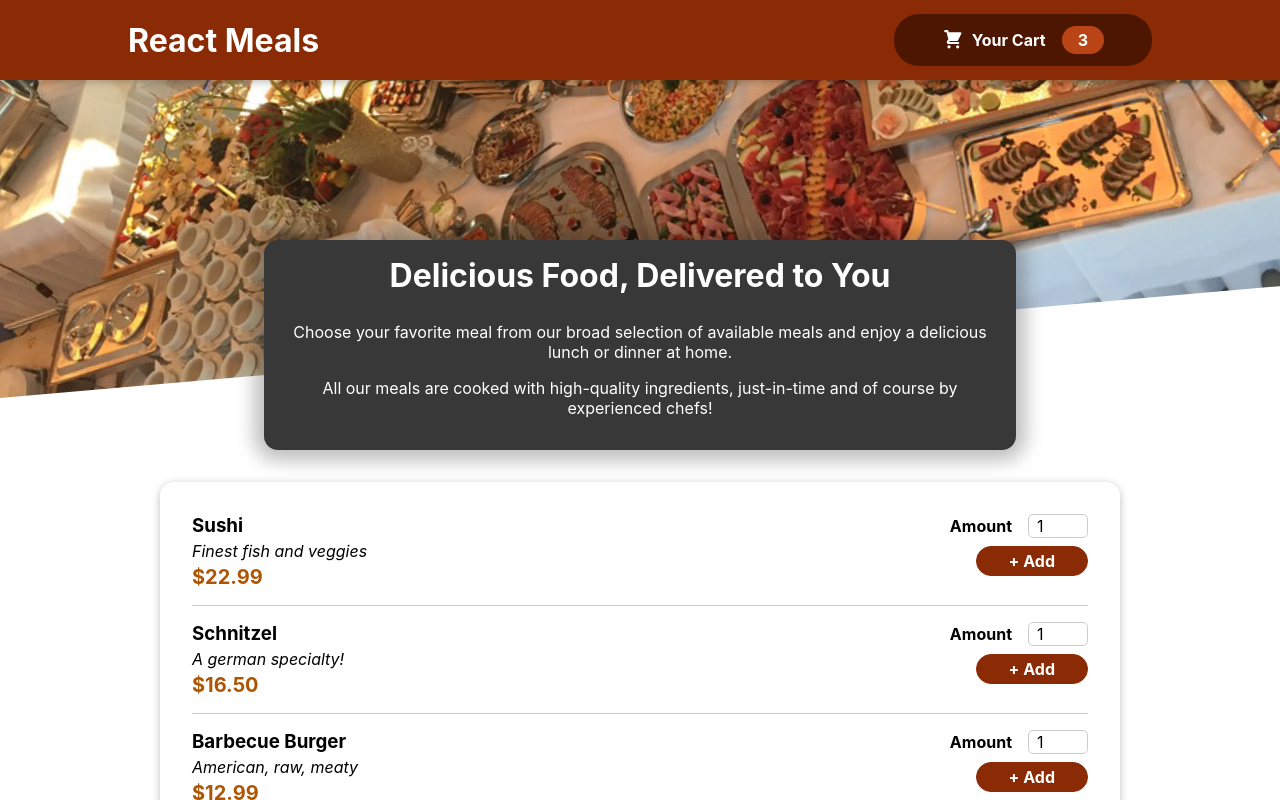
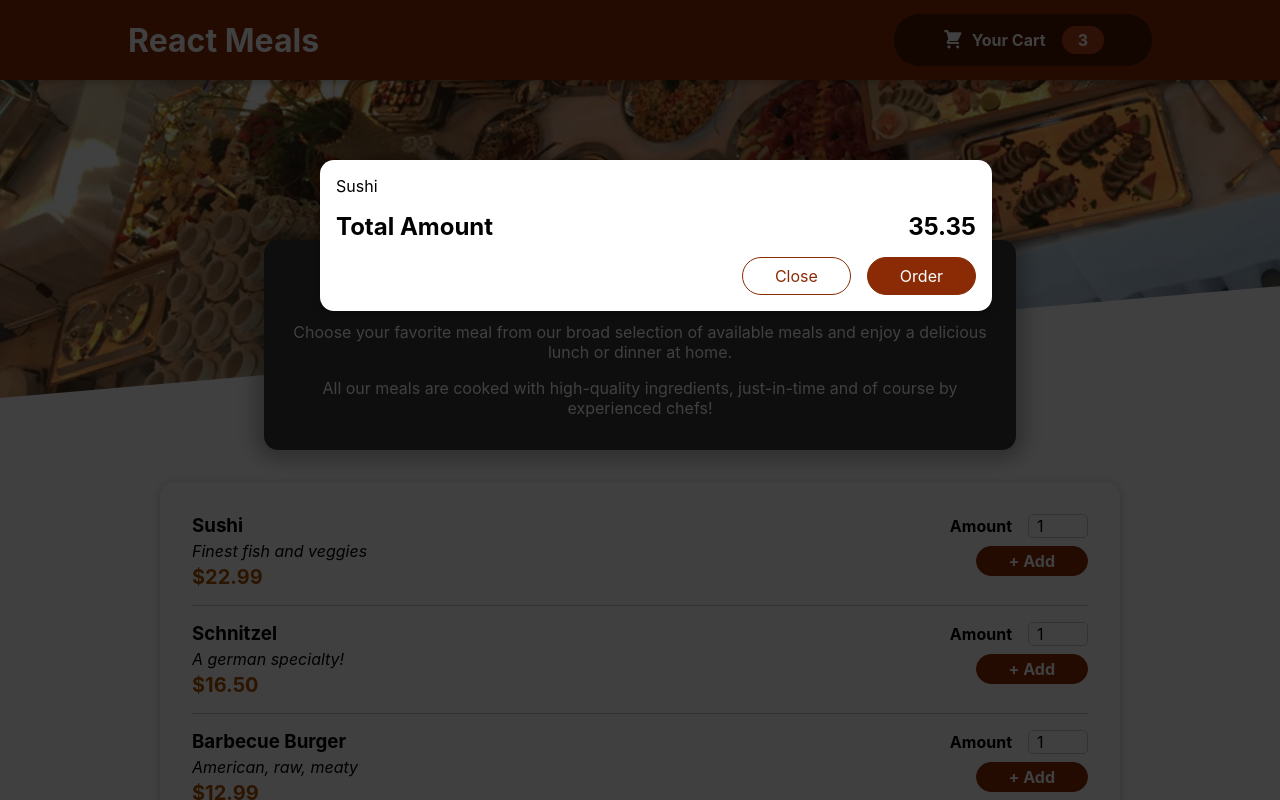
Before and after one commit to jhudson357/react-meals, a React (Create React App) app: page / in a window 1280 px wide. Shown: the top 800 px of the page. Built offline with nearby package versions, Linux system fonts and the light colour scheme.

Commit message:
add modal using portals

```diff
--- a/public/index.html
+++ b/public/index.html
@@ -10,10 +10,6 @@
       content="Web site created using create-react-app"
     />
     <link rel="apple-touch-icon" href="%PUBLIC_URL%/logo192.png" />
-    <!--
-      manifest.json provides metadata used when your web app is installed on a
-      user's mobile device or desktop. See https://developers.google.com/web/fundamentals/web-app-manifest/
-    -->
     <link rel="manifest" href="%PUBLIC_URL%/manifest.json" />
     <!--
       Notice the use of %PUBLIC_URL% in the tags above.
@@ -24,20 +20,11 @@
       work correctly both with client-side routing and a non-root public URL.
       Learn how to configure a non-root public URL by running `npm run build`.
     -->
-    <title>React App</title>
+    <title>React Meals</title>
   </head>
   <body>
     <noscript>You need to enable JavaScript to run this app.</noscript>
+    <div id="overlays"></div>
     <div id="root"></div>
-    <!--
-      This HTML file is a template.
-      If you open it directly in the browser, you will see an empty page.
-
-      You can add webfonts, meta tags, or analytics to this file.
-      The build step will place the bundled scripts into the <body> tag.
-
-      To begin the development, run `npm start` or `yarn start`.
-      To create a production bundle, use `npm run build` or `yarn build`.
-    -->
   </body>
 </html>
--- a/src/App.jsx
+++ b/src/App.jsx
@@ -1,9 +1,11 @@
 import Header from './components/Layout/Header'
 import Meals from './components/Meals/Meals'
+import Cart from './components/Cart/Cart'
 
 function App() {
   return (
     <>
+      <Cart />
       <Header />
       <main>
         <Meals />
--- /dev/null
+++ b/src/components/Cart/Cart.jsx
@@ -0,0 +1,29 @@
+import styles from './Cart.module.css'
+import Modal from '../UI/Modal'
+
+const Cart = () => {
+  const cartItems = <ul className={styles['cart-items']}>
+    {[{
+      id: 'c1',
+      name:'Sushi',
+      amount: 2,
+      price: 12.99
+    }].map(item => <li>{item.name}</li> )}
+  </ul>
+
+  return (
+    <Modal>
+      {cartItems}
+      <div className={styles.total}>
+        <span>Total Amount</span>
+        <span>35.35</span>
+      </div>
+      <div className={styles.actions}>
+        <button className={styles['button--alt']} >Close</button>
+        <button className={styles.button} >Order</button>
+      </div>
+    </Modal>
+  )
+}
+
+export default Cart
--- /dev/null
+++ b/src/components/Cart/Cart.module.css
@@ -0,0 +1,46 @@
+.cart-items {
+  list-style: none;
+  margin: 0;
+  padding: 0;
+  max-height: 20rem;
+  overflow: auto;
+}
+
+.total {
+  display: flex;
+  justify-content: space-between;
+  align-items: center;
+  font-weight: bold;
+  font-size: 1.5rem;
+  margin: 1rem 0;
+}
+
+.actions {
+  text-align: right;
+}
+
+.actions button {
+  font: inherit;
+  cursor: pointer;
+  background-color: transparent;
+  border: 1px solid #8a2b06;
+  padding: 0.5rem 2rem;
+  border-radius: 25px;
+  margin-left: 1rem;
+}
+
+.actions button:hover,
+.actions button:active {
+  background-color: #5a1a01;
+  border-color: #5a1a01;
+  color: white;
+}
+
+.actions .button--alt {
+  color: #8a2b06;
+}
+
+.actions .button {
+  background-color: #8a2b06;
+  color: white;
+}
--- /dev/null
+++ b/src/components/UI/Modal.jsx
@@ -0,0 +1,29 @@
+import styles from './Modal.module.css'
+import ReactDOM from 'react-dom'
+
+const Backdrop = props => {
+  return (
+    <div className={styles.backdrop} />
+  )
+}
+
+const ModalOverlay = props => {
+  return (
+    <div className={styles.modal}>
+      <div className={styles.content}>{props.children}</div>
+    </div>
+  )
+}
+
+const portalElement = document.getElementById('overlays')
+
+const Modal = (props) => {
+  return (
+    <>
+      {ReactDOM.createPortal(<Backdrop />, portalElement)}
+      {ReactDOM.createPortal(<ModalOverlay>{props.children}</ModalOverlay>, portalElement)}
+    </>
+  )
+}
+
+export default Modal
--- /dev/null
+++ b/src/components/UI/Modal.module.css
@@ -0,0 +1,40 @@
+.backdrop {
+  position: fixed;
+  top: 0;
+  left: 0;
+  width: 100%;
+  height: 100vh;
+  z-index: 20;
+  background-color: rgba(0, 0, 0, 0.75);
+}
+
+.modal {
+  position: fixed;
+  top: 20vh;
+  left: 5%;
+  width: 90%;
+  background-color: white;
+  padding: 1rem;
+  border-radius: 14px;
+  box-shadow: 0 2px 8px rgba(0, 0, 0, 0.25);
+  z-index: 30;
+  animation: slide-down 300ms ease-out forwards;
+}
+
+@media (min-width: 768px) {
+  .modal {
+    width: 40rem;
+    left: calc(50% - 20rem);
+  }
+}
+
+@keyframes slide-down {
+  from {
+    opacity: 0;
+    transform: translateY(-3rem);
+  }
+  to {
+    opacity: 1;
+    transform: translateY(0);
+  }
+}
```
